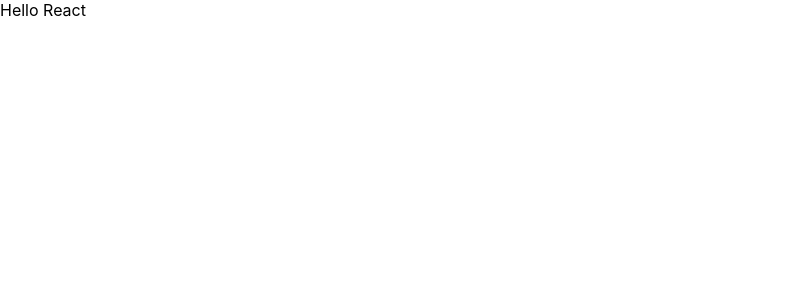
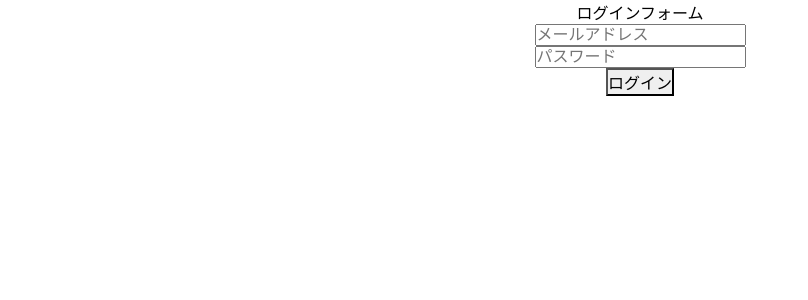
Before and after one commit to ms2019iwb/wa43frontend, a React (Create React App) app: page /login in a window 1280 px wide. Shown: the top 300 px of the page, without its empty margins (0-808 px from the left). Built offline with nearby package versions, Linux system fonts and the light colour scheme.

Commit message:
ログイン製作完了

```diff
--- a/src/containers/Login/Login.js
+++ b/src/containers/Login/Login.js
@@ -2,11 +2,61 @@
 import styled from 'styled-components';
 
 class Login extends Component {
+  state = {
+    data: {
+      mail: '',
+      pass: ''
+    }
+  };
+
+  handleChange = event => {
+    const data = {...this.state.data};
+    data[event.target.name] = event.target.value;
+
+    this.setState({
+      data: data
+    });
+
+    console.log(data);
+  };
+
   render() {
-    return(
-      <div>Hello React</div>
+    return (
+      <Loginwrap>
+        <Logintitle>ログインフォーム</Logintitle>
+        <Inputwrap>
+          <Id>
+            <Input type="input" id="mail" name="mail" placeholder="メールアドレス" value={this.state.data.mail} onChange={this.handleChange}></Input>
+          </Id>
+          <Pass>
+            <Input type="password" id="pass" name="pass" placeholder="パスワード" value={this.state.data.pass} onChange={this.handleChange}></Input>
+          </Pass>
+          <Log>
+            <Logbutton type="submit" value="ログイン"></Logbutton>
+          </Log>
+        </Inputwrap>
+      </Loginwrap>
     );
   }
 }
 
 export default Login;
+
+const Loginwrap = styled.div`
+`
+const Logintitle = styled.h1`
+  text-align: center;
+`
+const Inputwrap = styled.div`
+  text-align: center;
+`
+const Id = styled.div`
+`
+const Pass = styled.div`
+`
+const Log = styled.div`
+`
+const Input = styled.input`
+`
+const Logbutton = styled.input`
+`
```
Also changed, not shown: 1 other file (tests, documents, lock files or other folders).
